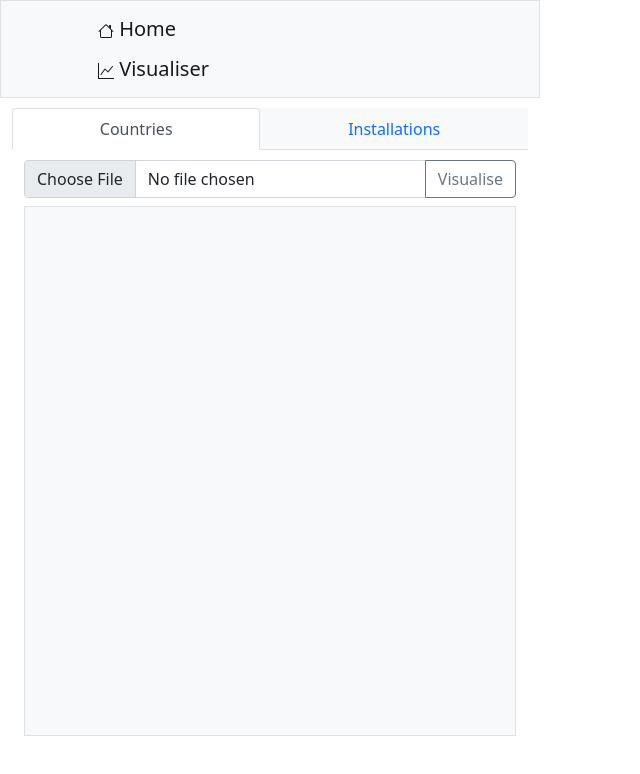
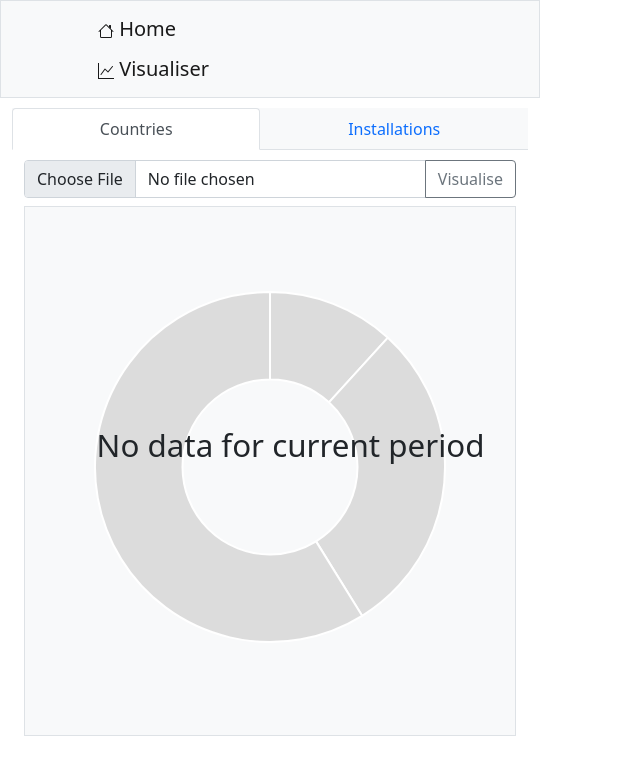
Before and after one commit to Imogi/Chrome-extension-total-installs, a website with bundled scripts: page src/App/pages/default-popup.html in a window 1280 px wide. Both pictures are taken after a click on the link "Visualiser". Shown: the whole page, without its empty margins (0-640 px from the left). Built offline with nearby package versions, Linux system fonts and the light colour scheme.

Commit message:
added placeholder images for graphs

```diff
--- a/src/App/css/default-popup.css
+++ b/src/App/css/default-popup.css
@@ -231,3 +231,21 @@ section {
   margin-right: 85px;
   margin-left: 85px;
 }
+
+#placeholder-countries-text {
+  position: absolute;
+  font-size: 23.5pt;
+  margin-top: 215px;
+  margin-left: 3px;
+}
+
+#placeholder-installs-image {
+  margin-top: 64.5px;
+}
+
+#placeholder-installs-text {
+  position: absolute;
+  font-size: 23.5pt;
+  margin-top: 150px;
+  margin-left: 71.5px;
+}
--- a/src/App/javascript/csv-parse.js
+++ b/src/App/javascript/csv-parse.js
@@ -219,6 +219,10 @@ function csvParseTotalCountries(csvFile) {
     var ctx = document.getElementById("myChartCountries").getContext("2d");
     const randomColours = generateRandomLightColours(x[0].length);
 
+    // Gets rid of placeholder for countries graph
+    document.getElementById("placeholder-countries").style.display = "none";
+    document.getElementById("myChartCountries").style.display = "block";
+
     // Canvas already in use fix
     let chartStatus = Chart.getChart("myChartCountries");
     if (chartStatus != undefined) {
@@ -330,6 +334,10 @@ function csvParseTotalInstallations(csvFile) {
     var ctx = document.getElementById("myChartInstallations").getContext("2d");
     const randomColours = generateRandomLightColours(x[0].length);
 
+    // Gets rid of placeholder for countries graph
+    document.getElementById("placeholder-installs").style.display = "none";
+    document.getElementById("myChartInstallations").style.display = "block";
+
     // Canvas already in use fix
     let chartStatus = Chart.getChart("myChartInstallations");
     if (chartStatus != undefined) {
@@ -406,6 +414,7 @@ function generateRandomLightColours(numberOfColours) {
   return x;
 }
 
+//Placeholder images for countries and installs graphs
 addEventListener("DOMContentLoaded", (event) => {
   const ctx = document
     .getElementById("placeholder-countries-image")
@@ -438,3 +447,40 @@ addEventListener("DOMContentLoaded", (event) => {
     },
   });
 });
+
+addEventListener("DOMContentLoaded", (event) => {
+  const ctx1 = document
+    .getElementById("placeholder-installs-image")
+    .getContext("2d");
+  const data1 = {
+    labels: ["", "", "", "", "", ""],
+    datasets: [
+      {
+        label: "My First Dataset",
+        data: [5, 10, 35, 20, 40, 45, 55],
+        borderColor: "rgb(220,220,220)",
+        tension: 0.1,
+      },
+    ],
+  };
+
+  new Chart(ctx1, {
+    type: "line",
+    data: data1,
+    options: {
+      events: [],
+      responsive: false,
+      plugins: {
+        legend: {
+          display: false,
+          position: "top",
+        },
+      },
+      scales: {
+        y: {
+          display: false,
+        },
+      },
+    },
+  });
+});
--- a/src/App/pages/default-popup.html
+++ b/src/App/pages/default-popup.html
@@ -140,8 +140,12 @@
         >
           <div
             id="placeholder-countries"
-            style="width: 70%; height: 400px; margin: 0 auto; display: none"
+            style="width: 72%; height: 400px; margin: 0 auto; display: block"
           >
+            <p class="lead" id="placeholder-countries-text">
+              No data for current period
+            </p>
+
             <div style="width: 50%; height: 60px; margin: 0 auto"></div>
             <canvas
               id="placeholder-countries-image"
@@ -153,7 +157,7 @@
             id="myChartCountries"
             width="100%"
             height="500px"
-            style="display: block"
+            style="display: none"
           ></canvas>
         </div>
 
@@ -192,12 +196,26 @@
         <div
           class="bg-light border"
           id="chartDivInstallations"
-          style="width: 100%; height: 500px; margin: 0 auto; display: none"
+          style="width: 100%; height: 500px; margin: 0 auto"
         >
+          <div
+            id="placeholder-installs"
+            style="width: 100%; height: 400px; margin: 0 auto; display: block"
+          >
+            <p class="lead" id="placeholder-installs-text">
+              No data for current period
+            </p>
+            <canvas
+              id="placeholder-installs-image"
+              width="490px"
+              height="400px"
+            ></canvas>
+          </div>
           <canvas
             id="myChartInstallations"
             width="100%"
             height="100px"
+            style="display: none"
           ></canvas>
         </div>
       </div>
```
